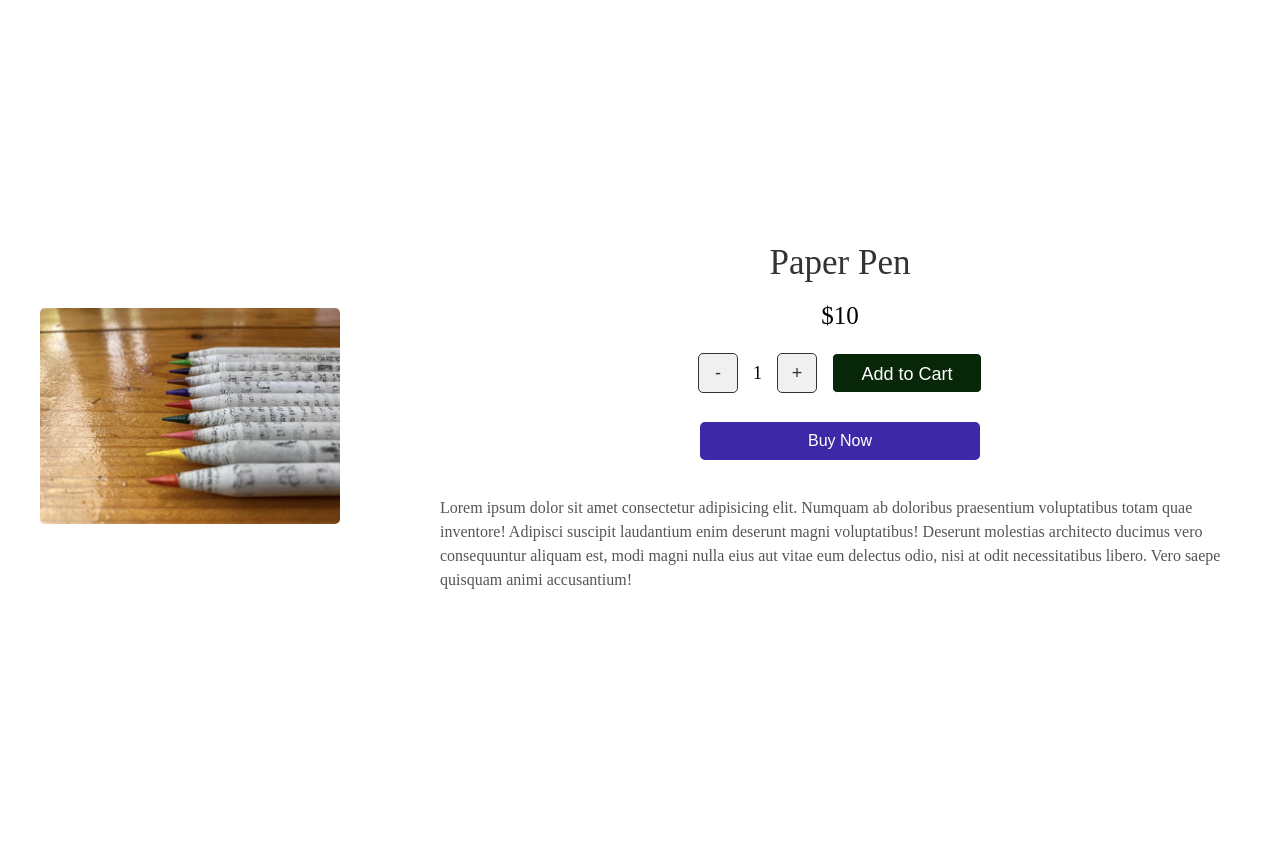
After one commit to Aravind-0808/Verdant-Eco-World, a PHP site: page /Html/productpage2.html in a window 1280 px wide. The commit adds this page. Run offline with PHP 8.4, Linux system fonts and the light colour scheme.

Commit message:
add productpage

```diff
--- /dev/null
+++ b/Css/productpage.css
@@ -0,0 +1,123 @@
+.product {
+    display: flex;
+    flex-direction: row;
+    justify-content: center;
+    align-items: center;
+    margin: 0 auto;
+    padding: 20px;
+    column-gap: 100px;
+    height: 100vh;
+    flex-wrap: wrap;
+}
+
+.product-img img {
+    width: 450px;
+    height: auto;
+    border-radius: 5px;
+    margin-bottom: 20px;
+}
+
+.product-text1 h1 {
+    font-size: 35px;
+    color: #333;
+    margin-top: -5px;
+    font-weight: 500;
+}
+
+.product-text1 p {
+    font-size: 25px;
+    color: #000000;
+    text-align: start;
+    margin-top: -5px;
+}
+
+.addtocart {
+    display: flex;
+    align-items: center;
+    column-gap: 15px;
+    margin: 20px 0;
+    flex-wrap: nowrap;
+    margin-top: -10px;
+}
+
+.addtocart button {
+    width: 40px;
+    height: 40px;
+    border: 1px solid;
+    background-color: #f0f0f0;
+    color: #333;
+    font-size: 18px;
+    cursor: pointer;
+    border-radius: 5px;
+    transition: background-color 0.3s ease;
+}
+
+.addtocart button:hover {
+    background-color: #ddd;
+}
+
+.addtocart p {
+    font-size: 18px;
+    text-align: s;
+}
+
+.card {
+    width: 150px !important;
+    padding: 10px 20px;
+    background-color: rgb(8, 39, 8) !important;
+    color: white !important;
+    border: none;
+    border-radius: 5px;
+    font-size: 16px;
+    cursor: pointer;
+    transition: background-color 0.3s ease;
+}
+
+.card:hover {
+    background-color: #0056b3;
+}
+
+.product-text3 button {
+    padding: 10px 20px;
+    background-color: #3d28a7;
+    color: white;
+    border: none;
+    border-radius: 5px;
+    font-size: 16px;
+    cursor: pointer;
+    width: 280px !important;
+    transition: background-color 0.3s ease;
+}
+
+.product-text4 {
+    margin-top: 20px;
+    max-width: 800px;
+    text-align: start;
+}
+
+.product-text4 p {
+    font-size: 16px;
+    color: #555;
+    line-height: 1.5;
+}
+
+@media screen and (max-width: 1400px) {
+    .product-img img {
+        width: 300px !important;
+        height: auto;
+        max-height: 300px;
+        border-radius: 5px;
+        margin-bottom: 20px;
+    }
+
+    .two {
+        display: flex;
+        align-items: center;
+        justify-content: center;
+        flex-direction: column;
+        text-align: start;
+    }
+    .product-text1 p{
+        text-align: center;
+    }
+}
--- /dev/null
+++ b/Html/productpage2.html
@@ -0,0 +1,45 @@
+<!DOCTYPE html>
+<html lang="en">
+
+<head>
+    <meta charset="UTF-8">
+    <meta name="viewport" content="width=device-width, initial-scale=1.0">
+    <title>Product Page</title>
+    <link rel="stylesheet" href="/Css/productpage.css">
+</head>
+
+<body>
+    <div class="product-page">
+        <div class="product">
+            <div class="one">
+                <div class="product-img"><img src="/Photos/product2.PNG" alt="Product Image"></div>
+            </div>
+            <div class="two">
+                <div class="product-text1">
+                    <h1>Paper Pen</h1>
+                    <p>$10</p>
+                </div>
+                <div class="product-text2">
+                    <div class="addtocart">
+                        <button class="add">-</button>
+                        <p>1</p>
+                        <button class="sub">+</button>
+                        <button class="card">Add to Cart</button>
+                    </div>
+                </div>
+                <div class="product-text3"><button>Buy Now</button></div>
+                <div class="product-text4">
+                    <p>Lorem ipsum dolor sit amet consectetur adipisicing elit. Numquam ab doloribus praesentium
+                        voluptatibus totam quae inventore! Adipisci suscipit laudantium enim deserunt magni
+                        voluptatibus!
+                        Deserunt molestias architecto ducimus vero consequuntur aliquam est, modi magni nulla eius aut
+                        vitae
+                        eum delectus odio, nisi at odit necessitatibus libero. Vero saepe quisquam animi accusantium!
+                    </p>
+                </div>
+            </div>
+        </div>
+    </div>
+</body>
+
+</html>
```
Also changed, not shown: Css/Style.css (+40 -10 lines), Html/index.html (+78 -11 lines), Html/productpage1.html (added, +45 -0 lines), Html/productpage3.html (added, +45 -0 lines), Html/productpage4.html (added, +45 -0 lines), Html/productpage5.html (added, +45 -0 lines), Html/productpage6.html (added, +45 -0 lines), Html/productpage7.html (added, +45 -0 lines).
